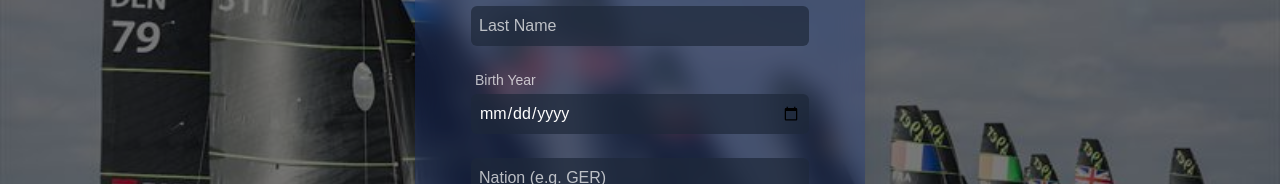
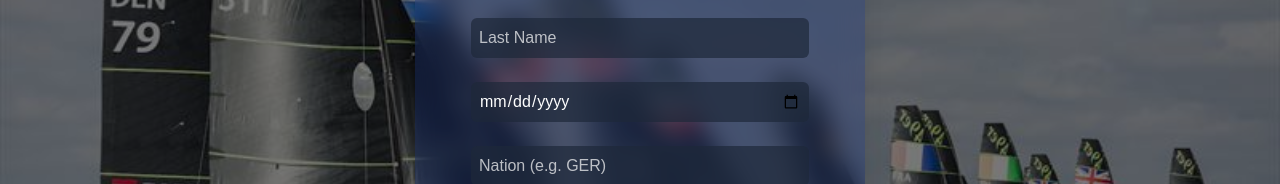
Before and after one commit to regattamanager-glitch/regattamanager, a Next.js app: page /en/register/segler in a window 1280 px wide. Shown: the part 337-521 px from the top of the page. Built offline with nearby package versions, Linux system fonts and the light colour scheme; no server answers.

Commit message:
Update page.tsx

```diff
--- a/app/[locale]/register/segler/page.tsx
+++ b/app/[locale]/register/segler/page.tsx
@@ -124,18 +124,19 @@ export default function RegisterSegler() {
               value={nachname}
               onChange={(e) => setNachname(e.target.value)}
             />
-            <div className="flex flex-col gap-1">
-  <label className="text-sm text-white/70 ml-1">
-    {t("birthYearPlaceholder")}
-  </label>
             <input
-    className="w-full rounded-md p-2 bg-gray-800/70 text-white"
+  className={`
+    w-full rounded-md p-2 bg-gray-800/70 text-white
+    before:content-['${t("birthYearPlaceholder")}'] before:mr-auto before:text-white/70
+    invalid:before:block selection:before:hidden
+    ${geburtsdatum ? "before:hidden" : "before:inline-block"}
+  `}
   type="date"
   value={geburtsdatum}
   onChange={(e) => setGeburtsdatum(e.target.value)}
   required
 />
-</div>
+
 
             <input
               className="w-full rounded-md p-2 bg-gray-800/70 text-white placeholder-white/70"
```
Lines whose indentation alone changed are shown as unchanged.
